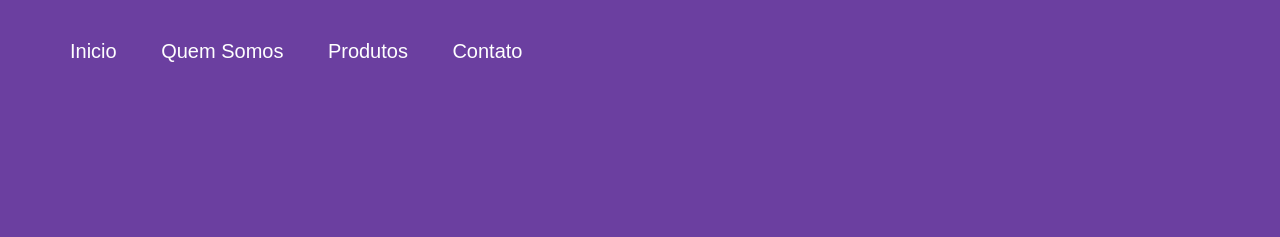
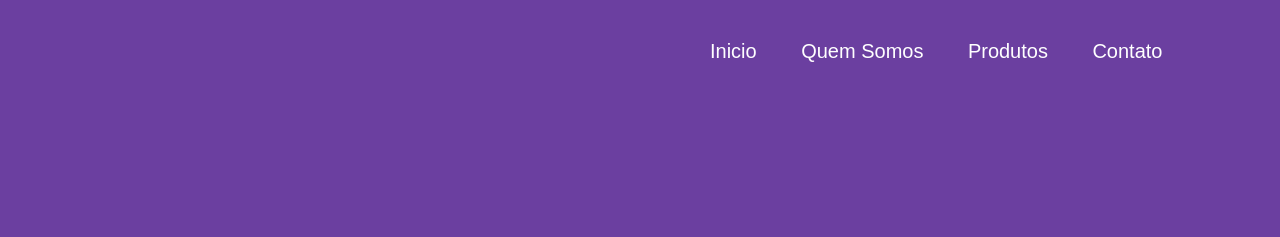
Before and after one commit to fultura/fultura.github.io, a plain HTML site: page index.html in a window 1280 px wide. Shown: the top 237 px of the page. Drawn offline with Linux system fonts and the light colour scheme.

Commit message:
Update style.css

```diff
--- a/css/style.css
+++ b/css/style.css
@@ -38,7 +38,8 @@ header {
     align-items: center;
     position: fixed;
     z-index: 999;
-
+    left: 50%;
+    transform: translate( -50%, -50);
 }
 
 #menu li{
```
